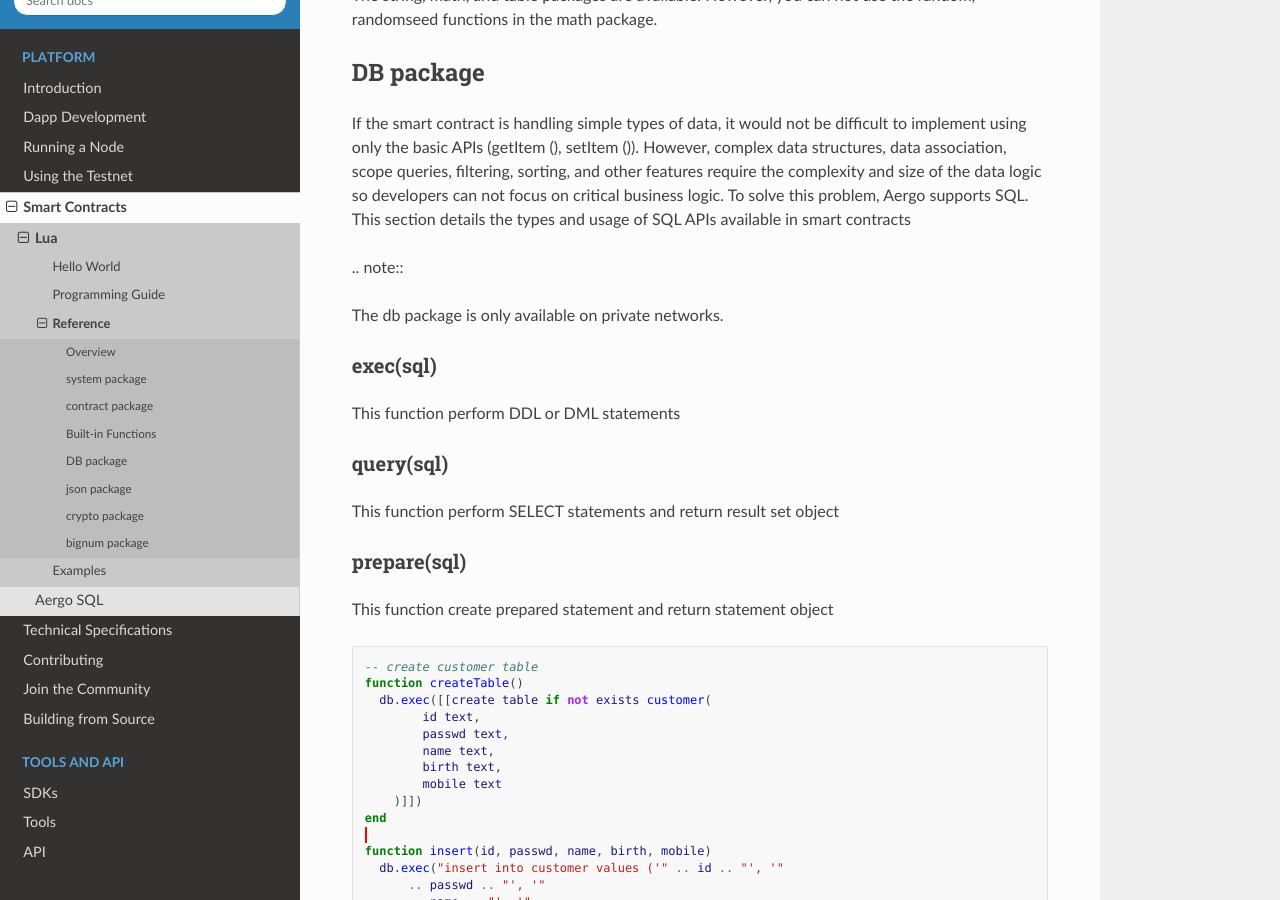
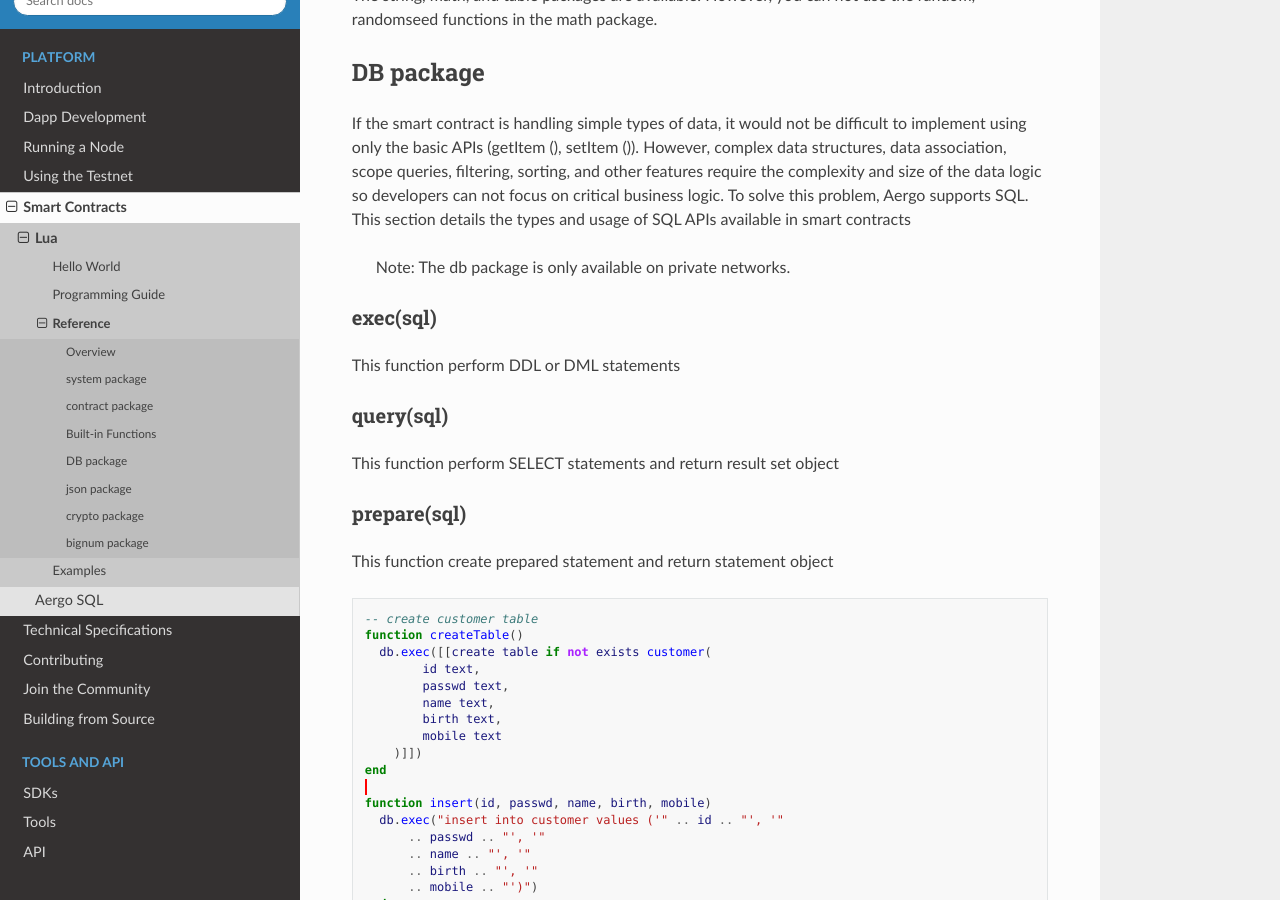
Before and after one commit to aergoio/guide, a Sphinx documentation site: the page built from source/smart-contracts/lua/reference.md, in a window 1280 px wide and 900 px high, scrolled down 3783 px. Built offline with Sphinx 7.4.7 and the Read the Docs theme 2.0.0, drawn with Linux system fonts in a browser that asks for light colours; part of the change alters nothing that is shown.

```diff
--- a/source/smart-contracts/lua/reference.md
+++ b/source/smart-contracts/lua/reference.md
@@ -114,9 +114,7 @@ The string, math, and table packages are available. However, you can not use the
 ## DB package
 If the smart contract is handling simple types of data, it would not be difficult to implement using only the basic APIs (getItem (), setItem ()). However, complex data structures, data association, scope queries, filtering, sorting, and other features require the complexity and size of the data logic so developers can not focus on critical business logic. To solve this problem, Aergo supports SQL. This section details the types and usage of SQL APIs available in smart contracts
 
-.. note::
-
-   The db package is only available on private networks.
+> Note: The db package is only available on private networks.
 
 ### exec(sql)
 This function perform DDL or DML statements
```
